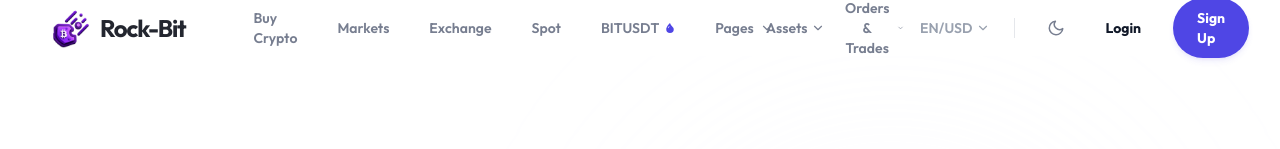
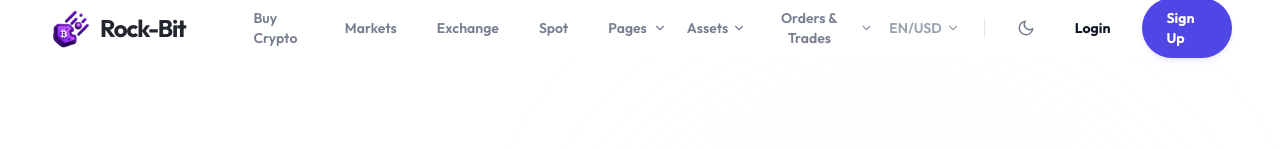
Before and after one commit to CoderGUY47/Rock-Bit, a Next.js app: page / in a window 1280 px wide. Shown: the top 149 px of the page. Built offline with nearby package versions, Linux system fonts and the light colour scheme; no server answers; grey boxes are pictures that could not be loaded.

Commit message:
fix: remove BITUSDT link from navbar

```diff
--- a/src/layout/Navbar.tsx
+++ b/src/layout/Navbar.tsx
@@ -91,13 +91,6 @@ export const Navbar = () => {
                   className="h-full px-5 flex items-center text-sm font-semibold text-secondary hover:bg-primary hover:text-white dark:text-secondary2 dark:hover:text-white transition-colors"
                 >
                   Spot
-                </Link>
-                <Link
-                  href="/markets"
-                  className="h-full px-5 flex items-center gap-1.5 text-sm font-semibold text-secondary hover:bg-primary hover:text-white dark:text-secondary2 dark:hover:text-white transition-colors group"
-                >
-                  <span>BITUSDT</span>
-                  <BsDropletFill className="text-primary group-hover:text-white w-2.5 h-2.5 transition-colors" />
                 </Link>
 
                 {/* Pages Dropdown */}
```
